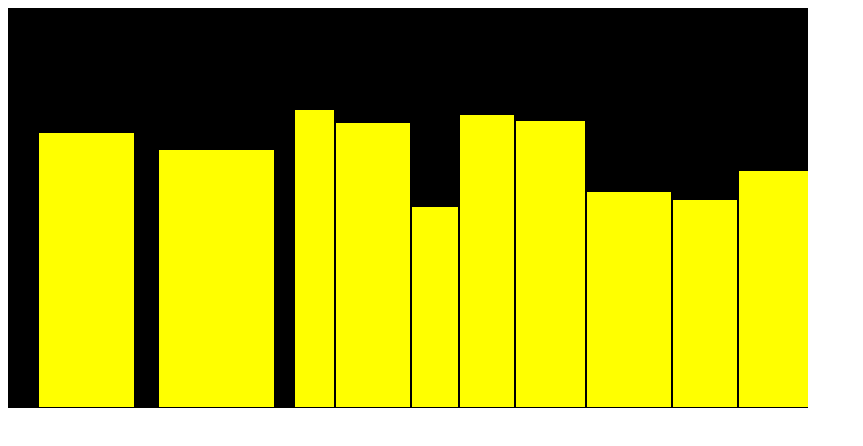
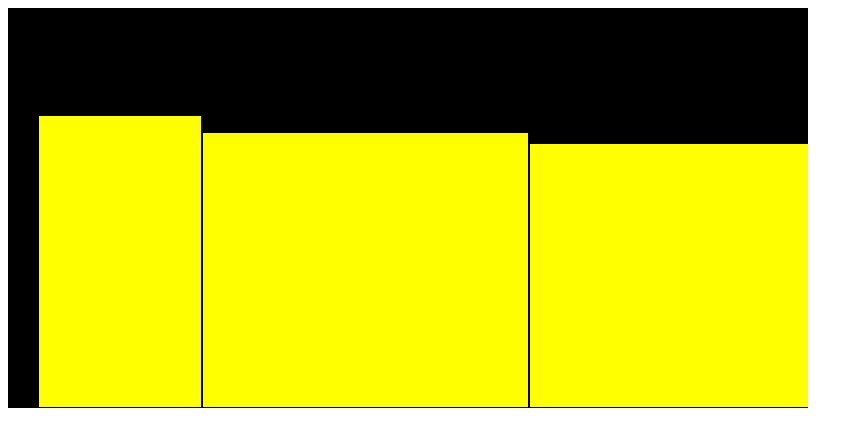
Before and after one commit to lukewilde/random-city, a plain HTML site: page index.html in a window 1280 px wide. Shown: the whole page, without its empty margins (0-863 px from the left). Drawn offline with Linux system fonts and the light colour scheme.

Commit message:
Renaming sequence generator.

```diff
--- a/app.js
+++ b/app.js
@@ -1,13 +1,13 @@
 var  buildingRules =
     { dimensions:
       { height: { max: 300, min: 200 }
-      , width: { max: 120, min: 40 }
+      , width: { max: 420, min: 80 }
       }
     }
 
   , cityRules =
     { numBuildings: { max: 60, min: 40 }
-    , density: { max: 40, min: 10 }
+    , density: { max: 400, min: 50 }
     , gapRate: 1 / 5
     , heightModRate: 1 / 6
     , firstBuildingOffset: 30
--- a/index.html
+++ b/index.html
@@ -12,12 +12,12 @@
     </div>
   </body>
 
-  <script type="text/javascript" src="xygen.js" ></script>
+  <script type="text/javascript" src="random-sequence.js" ></script>
   <script type="text/javascript" src="app.js" ></script>
 
   <script type="text/javascript">
 
-    var citySeed = 514829
+    var citySeed = 514825
       , buildings = generateCity(citySeed)
       , canvas = document.getElementById('chillin-city')
 
```
Also changed, not shown: random-sequence.js (renamed from xygen.js).
